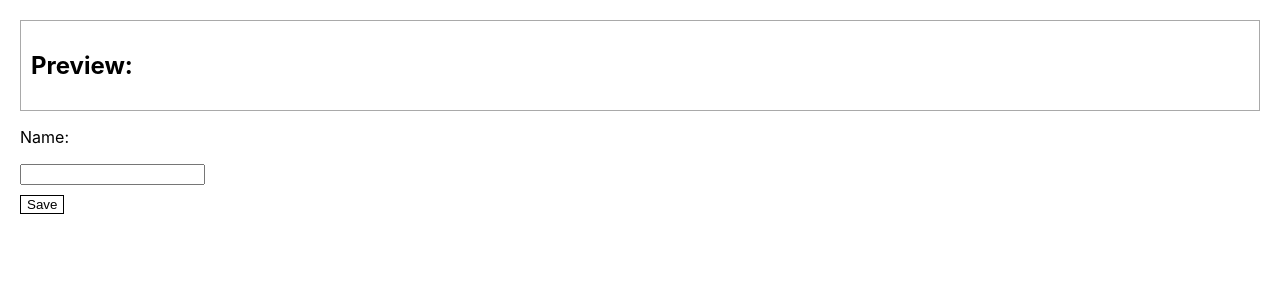
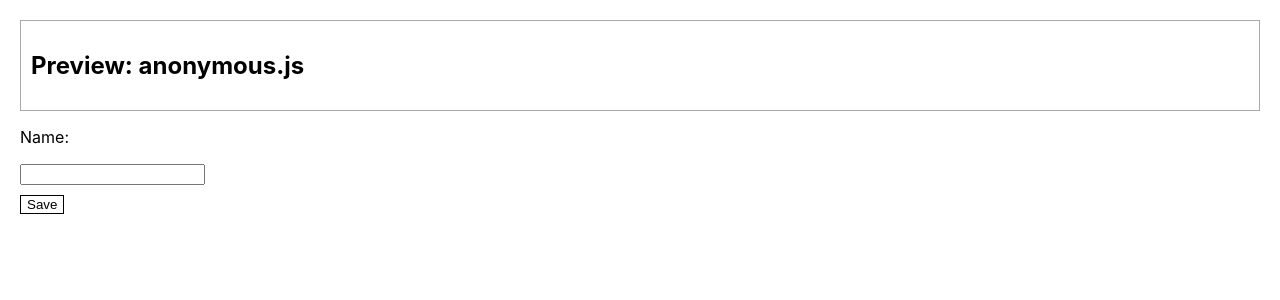
Before and after one commit to topcook/myReactApp, a React (Create React App) app: page / in a window 1280 px wide. Shown: the top 300 px of the page. Built offline with nearby package versions, Linux system fonts and the light colour scheme.

Commit message:
I added state to capture input tag's value.

```diff
--- a/src/components/FileNamer/FileNamer.js
+++ b/src/components/FileNamer/FileNamer.js
@@ -1,16 +1,19 @@
-import React from "react";
+import React, { useState } from "react";
 import './FileNamer.css'
 
 export default function FileNamer() {
+
+    const [name, setName] = useState('anonymous');
+
     return (
         <div className="wrapper">
             <div className="preview">
-                <h2>Preview:</h2>
+                <h2>Preview: { name}.js</h2>
             </div>
             <form>
                 <label>
                     <p>Name: </p>
-                    <input name="name" />
+                    <input autoComplete="off" name="name" onChange={event => setName(event.target.value)} />
                 </label>
                 <div>
                     <button>Save</button>
```
